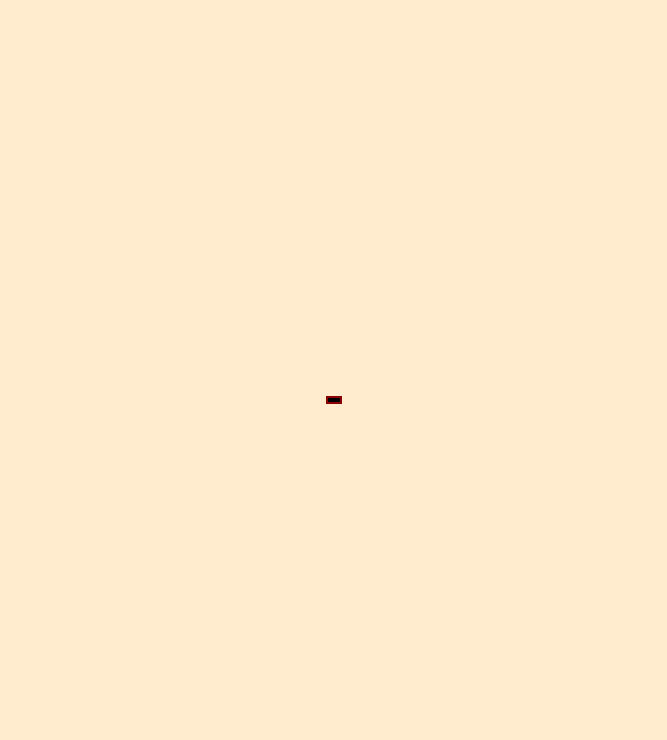
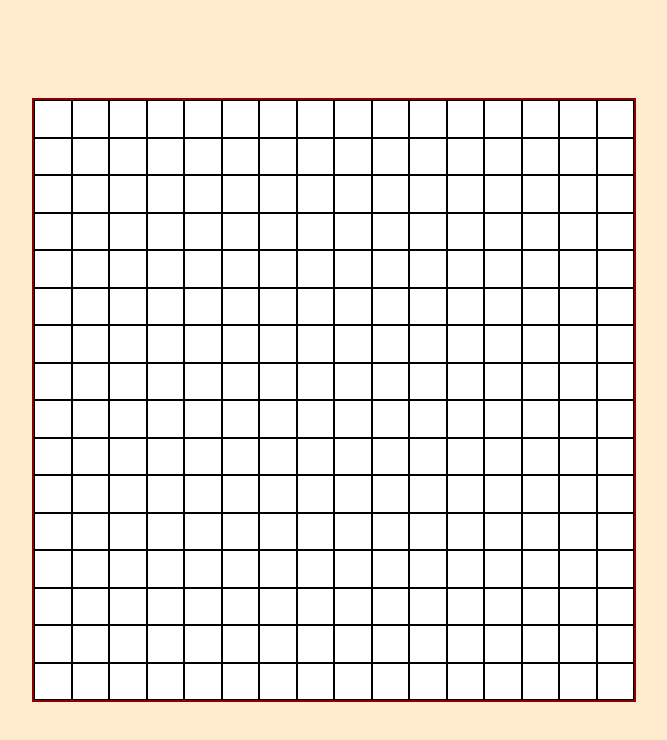
Before and after one commit to ArchivexBlasich/Etch-a-Sketch, a plain HTML site: page index.html in a window 1280 px wide. Shown: the whole page, without its empty margins (306-973 px from the left). Drawn offline with Linux system fonts and the light colour scheme.

Commit message:
Add style.js and 16x16 grid of square divs

```diff
--- a/index.html
+++ b/index.html
@@ -5,12 +5,11 @@
     <meta name="viewport" content="width=device-width, initial-scale=1.0">
     <title>Etch-a-Sketch</title>
     <link rel="stylesheet" href="style.css">
+    <script defer src="./script.js"></script>
 </head>
 <body>
     <div class="main-container">
-        <div class="square"></div>
-        <div class="square"></div>
-        <div class="square"></div>
+
     </div>
 </body>
 </html>
--- /dev/null
+++ b/script.js
@@ -0,0 +1,32 @@
+/*--------------------    Functions    ----------------------- */
+function getContentWidth (element) {
+  var styles = getComputedStyle(element)
+
+  return element.clientWidth
+    - parseFloat(styles.paddingLeft)
+    - parseFloat(styles.paddingRight)
+}
+
+/*-------------------- Events Handlers ----------------------- */
+
+
+/*--------------------      Main      ----------------------- */
+const mainContainer = document.querySelector(".main-container");
+
+// Add all squares to the grid
+for (let row = 0; row < 16; row++) {
+    for (let column = 0; column < 16; column++) {
+        let square = document.createElement("div");
+        mainContainer.appendChild(square);
+    }
+}
+
+const squares = document.querySelectorAll(".main-container div");
+
+let containerSize = getContentWidth(mainContainer);
+let squareSize = containerSize / 16;
+
+squares.forEach(square => {
+    square.classList.add("square");
+    square.setAttribute("style", `height: ${squareSize}px; width: ${squareSize}px;`);
+});
--- a/style.css
+++ b/style.css
@@ -19,6 +19,9 @@ body {
 }
 
 .main-container {
+    height: 604px;
+    width: 604px;
+    flex: 0 1 auto;
     border: 2px solid darkred;
     align-self: center;
     display: flex;
@@ -30,6 +33,6 @@ body {
 .square {
     /*Add a variable height and a width with javascript*/
     background: white;
-    border: 2px solid rgb(0, 0, 0);
+    border: 1px solid rgb(0, 0, 0);
     flex: 0 1 auto;
 }
```
